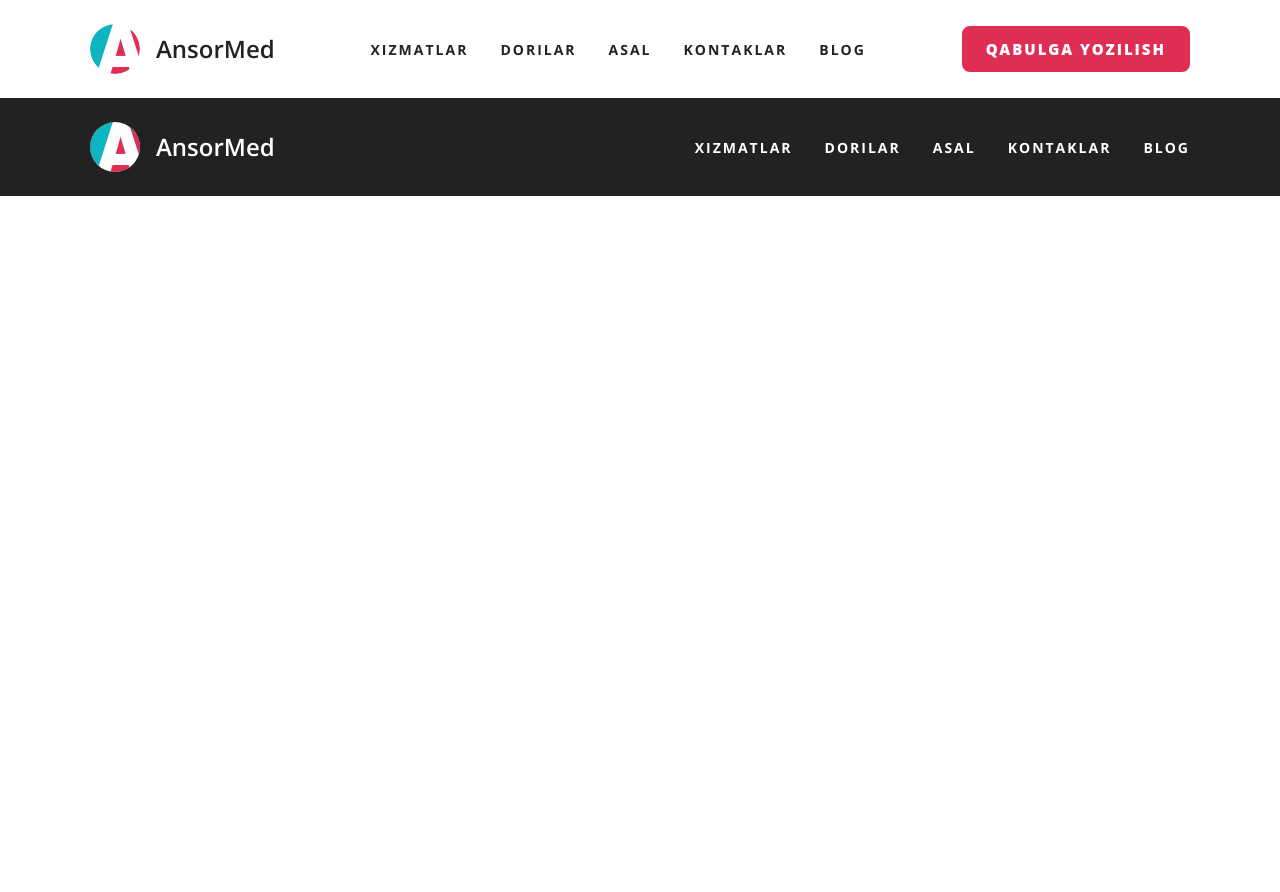
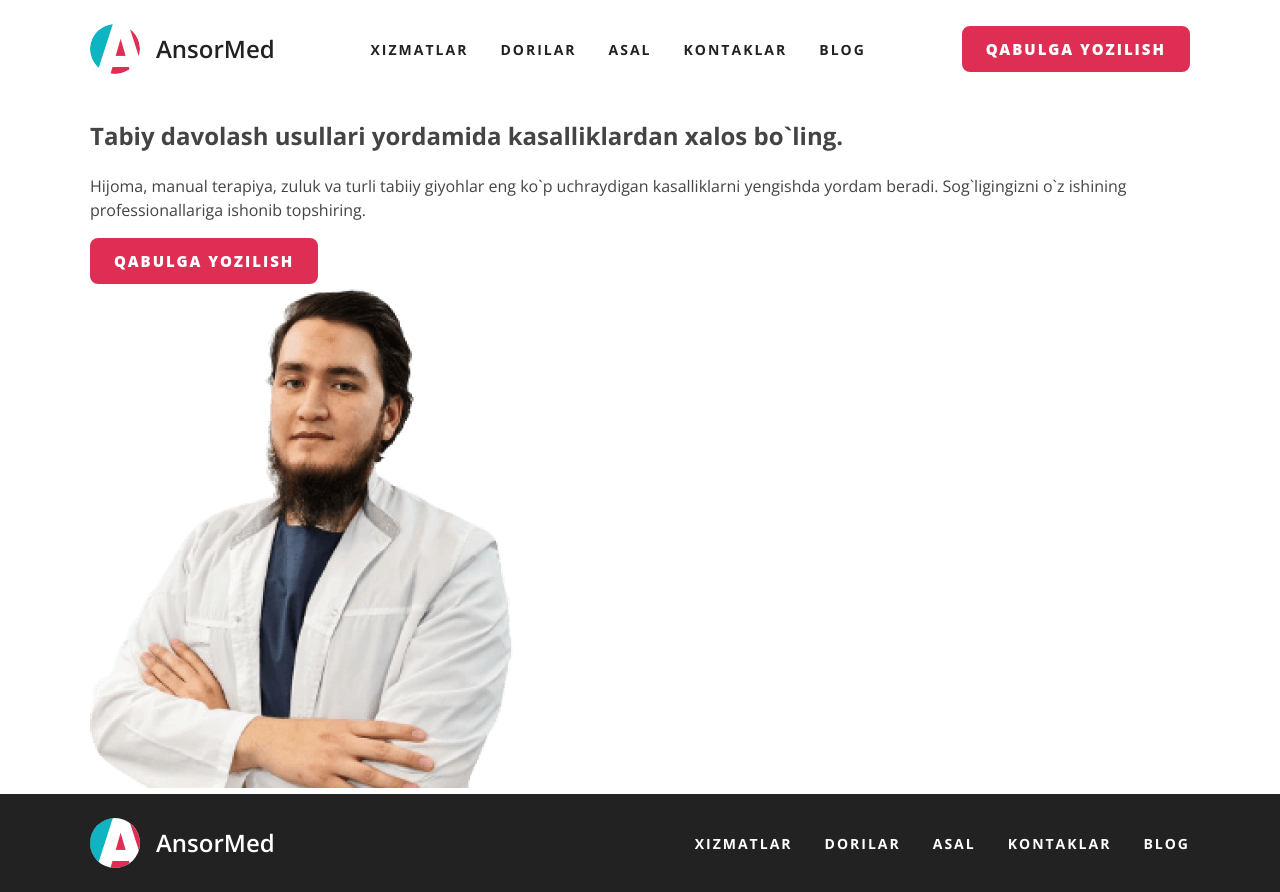
Before and after one commit to Jahongir2626/ansormed, a plain HTML site: page index.html in a window 1280 px wide. Before the commit the page ends 800 px from the top, so only its background shows below. Drawn offline with nearby package versions, Linux system fonts and the light colour scheme.

Commit message:
Add hero. Add main-link-solid styles

```diff
--- a/index.html
+++ b/index.html
@@ -37,6 +37,20 @@
         </div>
     </header>
 
+    <!-- MAIN-CONTENT -->
+    <main>
+        <section class="hero">
+            <div class="hero-container container">
+                <div class="hero-content">
+                    <h2 class="hero-heading">Tabiy davolash usullari yordamida kasalliklardan xalos bo`ling.</h2>
+                    <p class="hero-text">Hijoma, manual terapiya, zuluk va turli tabiiy giyohlar eng ko`p uchraydigan kasalliklarni yengishda yordam beradi. Sog`ligingizni o`z ishining professionallariga ishonib topshiring.</p>
+                    <a class="main-link main-link-solid" href="#">Qabulga yozilish</a>
+                </div>
+                <img class="hero-img" src="img/hero-img.png" alt="Ulug`bek Azamatov" width="423" height="504" srcset="img/hero-img.png 1x, img/hero-img@2x.png 2x">
+            </div>
+        </section>
+    </main>
+
         <!-- SITE-FOOTER -->
         <footer class="site-footer">
             <div class="site-footer-container container">
```
Also changed, not shown: img/hero-img.png (added), img/hero-img@2x.png (added).
